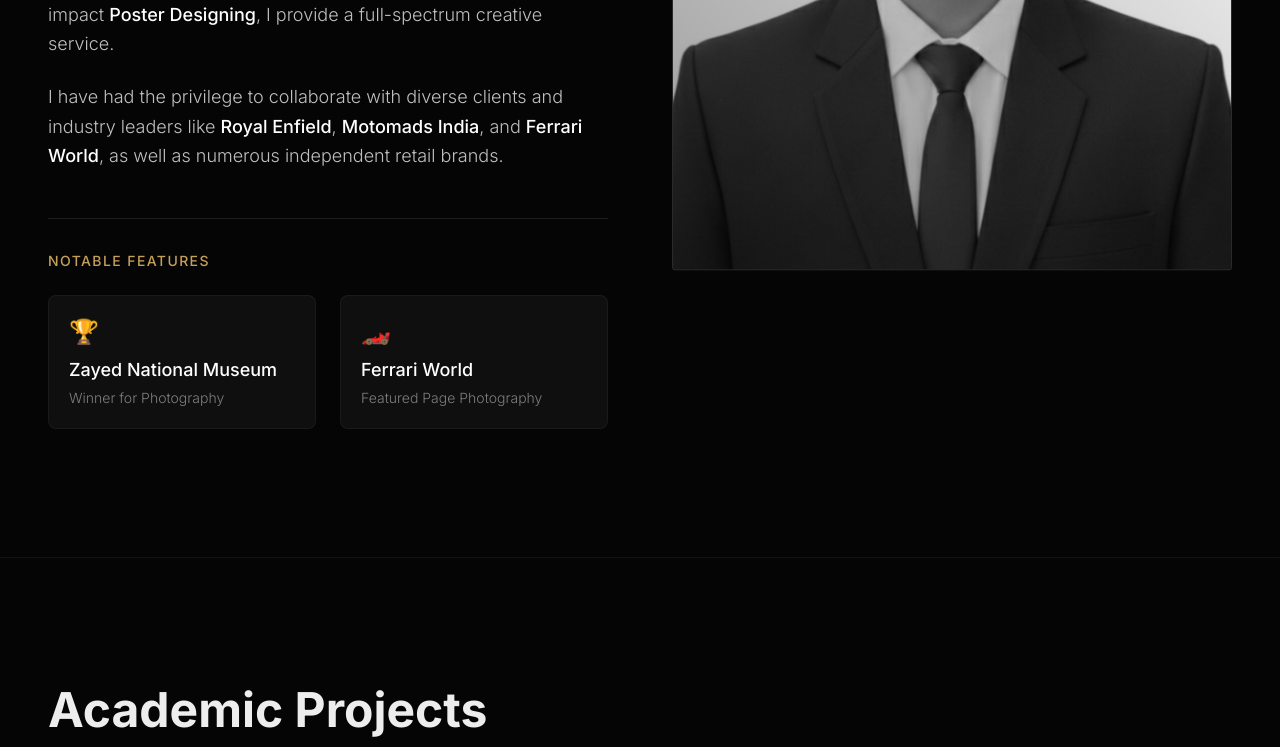
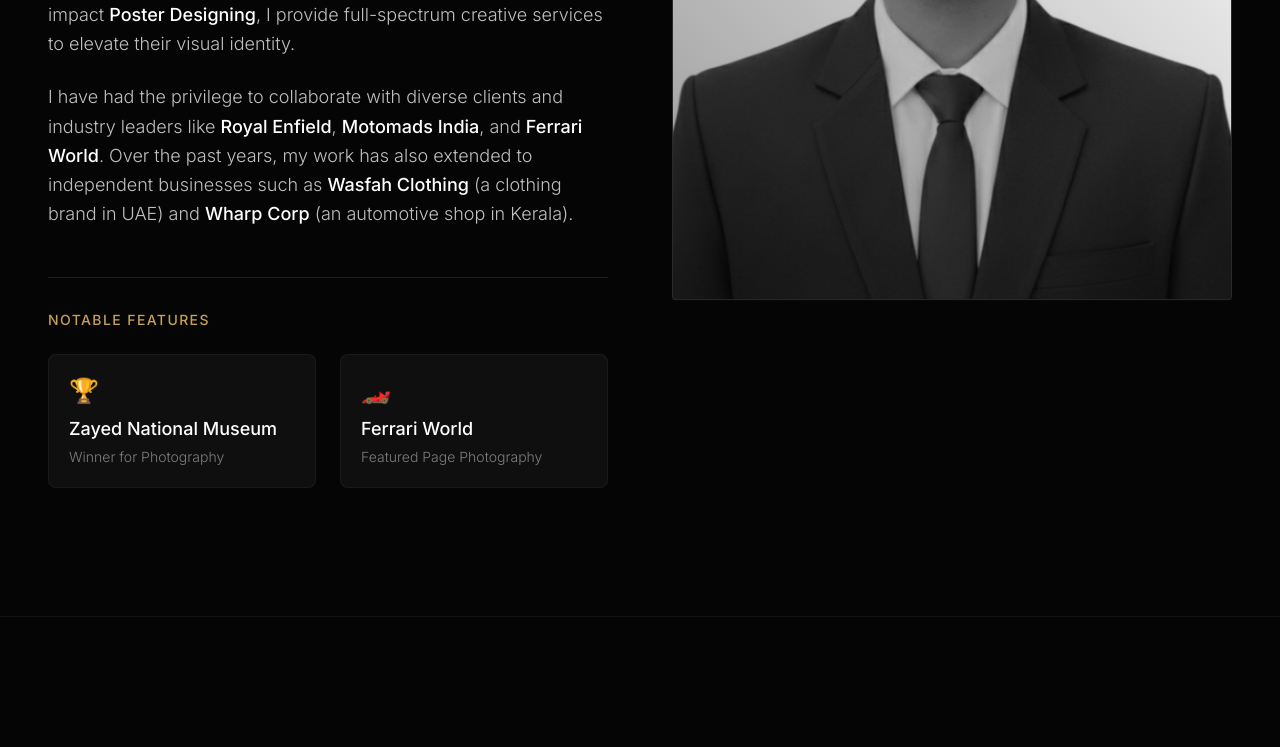
Before and after one commit to Ahmednidhal/Portfolio-Wesbiste, a Next.js app: page / in a window 1280 px wide. Shown: the part 1285-2032 px from the top of the page. Built offline with nearby package versions, Linux system fonts and the light colour scheme.

Commit message:
Update About section: Add social media growth, Wasfah Clothing, Wharp Corp

```diff
--- a/src/components/About.tsx
+++ b/src/components/About.tsx
@@ -33,13 +33,13 @@
                   As an <span className="text-white font-medium">Electronics & Communication Engineering</span> graduate, I approach visual storytelling with the mindset of an engineer—valuing precision, logic, and the intricate details of complex systems.
                 </p>
                 <p>
-                  Beyond the automotive world, I specialize in commercial videography and photography, helping local shops and businesses define their visual identity. From cinematic brand films to high-impact <span className="text-white font-medium">Poster Designing</span>, I provide a full-spectrum creative service.
+                  Beyond the automotive world, I specialize in commercial videography and photography, helping brands grow their presence on social media platforms. From cinematic brand films to high-impact <span className="text-white font-medium">Poster Designing</span>, I provide full-spectrum creative services to elevate their visual identity.
                 </p>
                 <p>
                   I have had the privilege to collaborate with diverse clients and industry leaders like{" "}
                   <span className="text-white font-medium">Royal Enfield</span>,{" "}
                   <span className="text-white font-medium">Motomads India</span>, and{" "}
-                  <span className="text-white font-medium">Ferrari World</span>, as well as numerous independent retail brands.
+                  <span className="text-white font-medium">Ferrari World</span>. Over the past years, my work has also extended to independent businesses such as <span className="text-white font-medium">Wasfah Clothing</span> (a clothing brand in UAE) and <span className="text-white font-medium">Wharp Corp</span> (an automotive shop in Kerala).
                 </p>
               </div>
 
```
